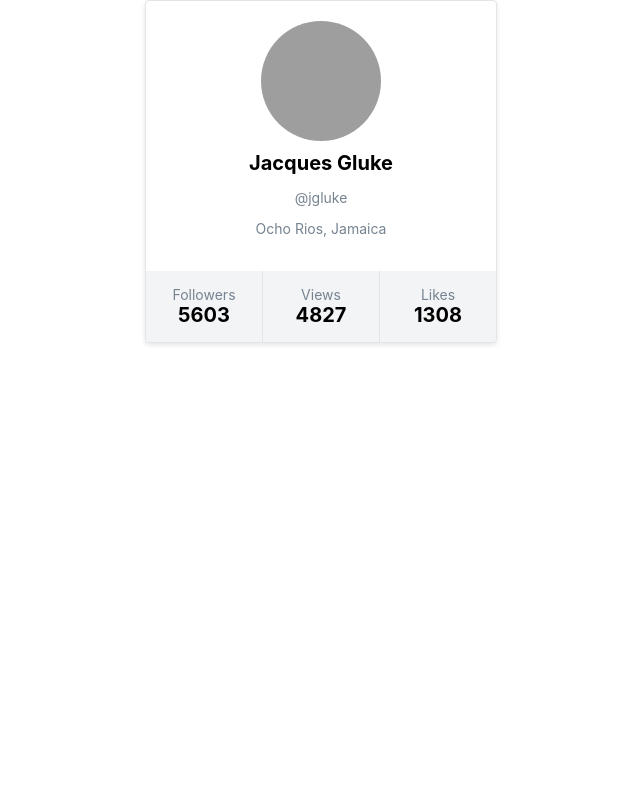
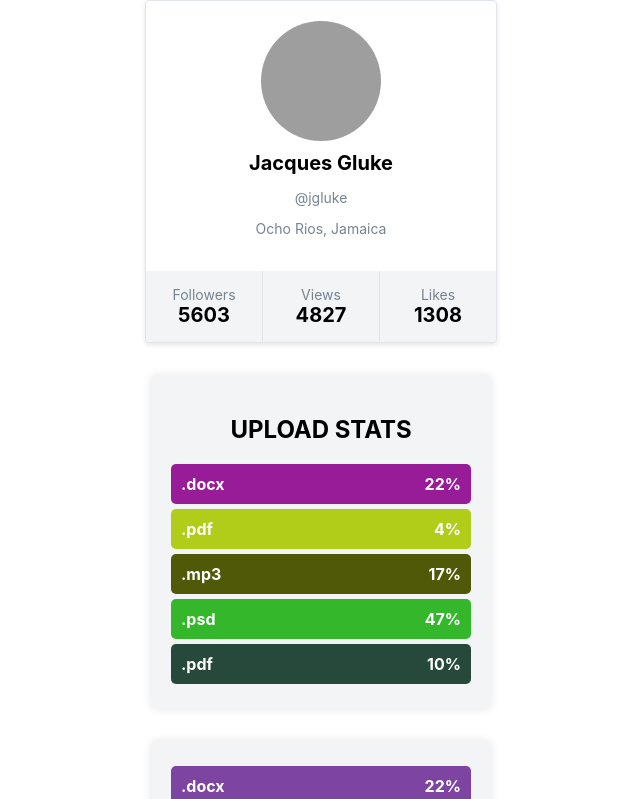
Before and after one commit to stdev33/goit-react-woolf-hw-01-components, a React (Create React App) app: page / in a window 1280 px wide. Shown: the top 799 px of the page, without its empty margins (319-959 px from the left). Built offline with nearby package versions, Linux system fonts and the light colour scheme; grey boxes are pictures that could not be loaded.

Commit message:
[+] task 2. Statistics

```diff
--- a/src/components/App.jsx
+++ b/src/components/App.jsx
@@ -1,6 +1,8 @@
 import Profile from 'components/Profile/Profile';
 import ProfileCSS from './Profile/Profile.module.css';
+import Statistics from 'components/Statistics/Statistics';
 import user from 'data/user.json';
+import data from 'data/data.json';
 
 export const App = () => {
   return (
@@ -22,6 +24,8 @@
         stats={user.stats}
         css={ProfileCSS}
       />
+      <Statistics title="Upload stats" stats={data} />
+      <Statistics stats={data} />
     </div>
   );
 };
--- /dev/null
+++ b/src/components/Statistics/Statistics.jsx
@@ -0,0 +1,28 @@
+import React from 'react';
+import css from './Statistics.module.css';
+
+const Statistics = ({ title, stats }) => {
+  const generateRandomColor = () => {
+    return '#' + Math.floor(Math.random() * 16777215).toString(16);
+  };
+
+  return (
+    <section className={css.statistics}>
+      {title && <h2 className={css.title}>{title}</h2>}
+      <ul className={css.statList}>
+        {stats.map(stat => (
+          <li
+            key={stat.id}
+            className={css.item}
+            style={{ backgroundColor: generateRandomColor() }}
+          >
+            <span className={css.label}>{stat.label}</span>
+            <span className={css.percentage}>{stat.percentage}%</span>
+          </li>
+        ))}
+      </ul>
+    </section>
+  );
+};
+
+export default Statistics;
--- /dev/null
+++ b/src/components/Statistics/Statistics.module.css
@@ -0,0 +1,37 @@
+.statistics {
+  margin: 32px auto;
+  background-color: #f3f4f6;
+  border-radius: 5px;
+  padding: 20px;
+  box-shadow: 0 0 10px rgba(0, 0, 0, 0.1);
+  width: 300px;
+}
+
+.title {
+  text-align: center;
+  text-transform: uppercase;
+  margin-bottom: 20px;
+}
+
+.statList {
+  list-style: none;
+  padding: 0;
+  margin: 0;
+}
+
+.item {
+  display: flex;
+  justify-content: space-between;
+  padding: 10px;
+  margin: 5px 0;
+  color: white;
+  border-radius: 5px;
+}
+
+.label {
+  font-weight: bold;
+}
+
+.percentage {
+  font-weight: bold;
+}
--- /dev/null
+++ b/src/data/data.json
@@ -0,0 +1,7 @@
+[
+  { "id": "id-1", "label": ".docx", "percentage": 22 },
+  { "id": "id-2", "label": ".pdf", "percentage": 4 },
+  { "id": "id-3", "label": ".mp3", "percentage": 17 },
+  { "id": "id-4", "label": ".psd", "percentage": 47 },
+  { "id": "id-5", "label": ".pdf", "percentage": 10 }
+]
```
